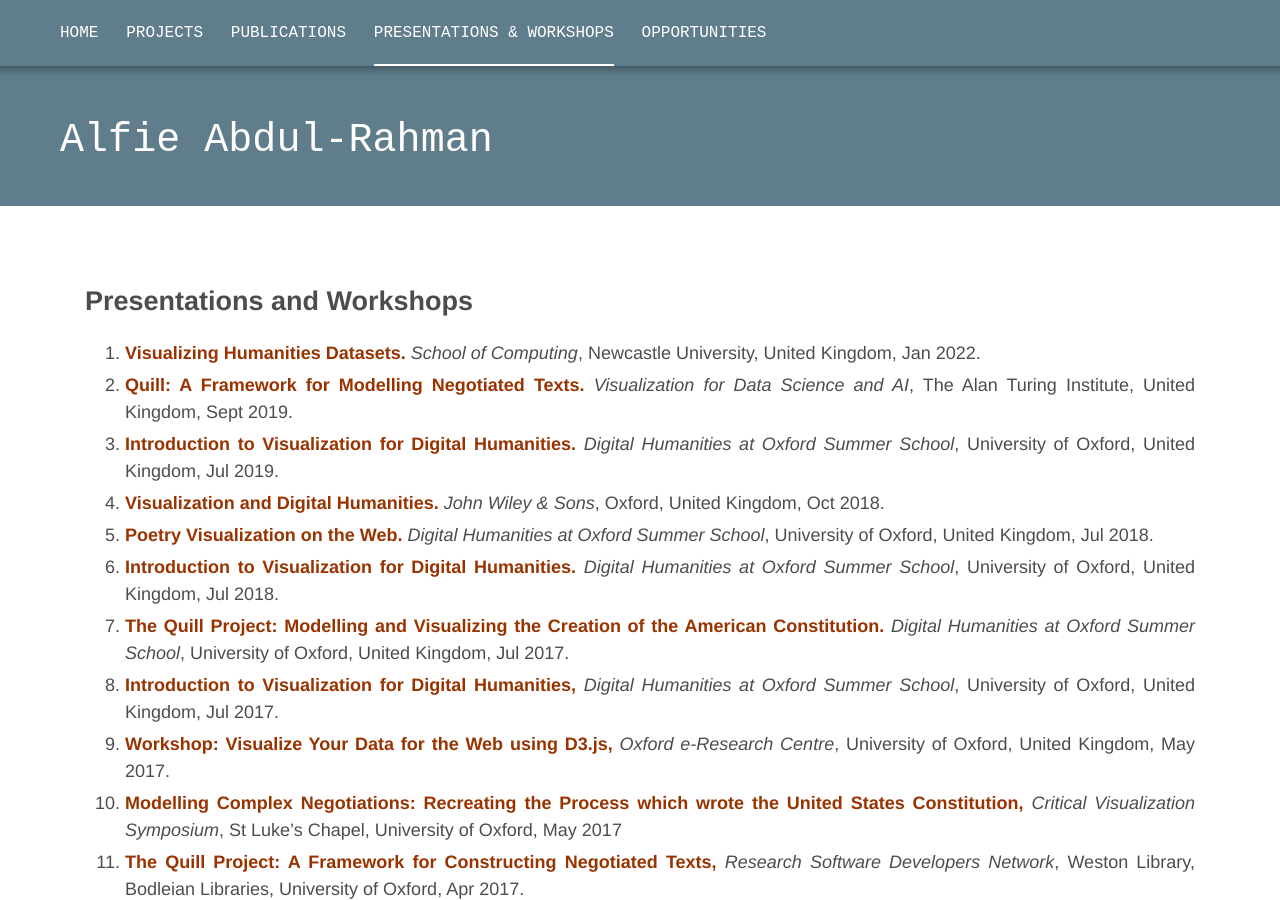
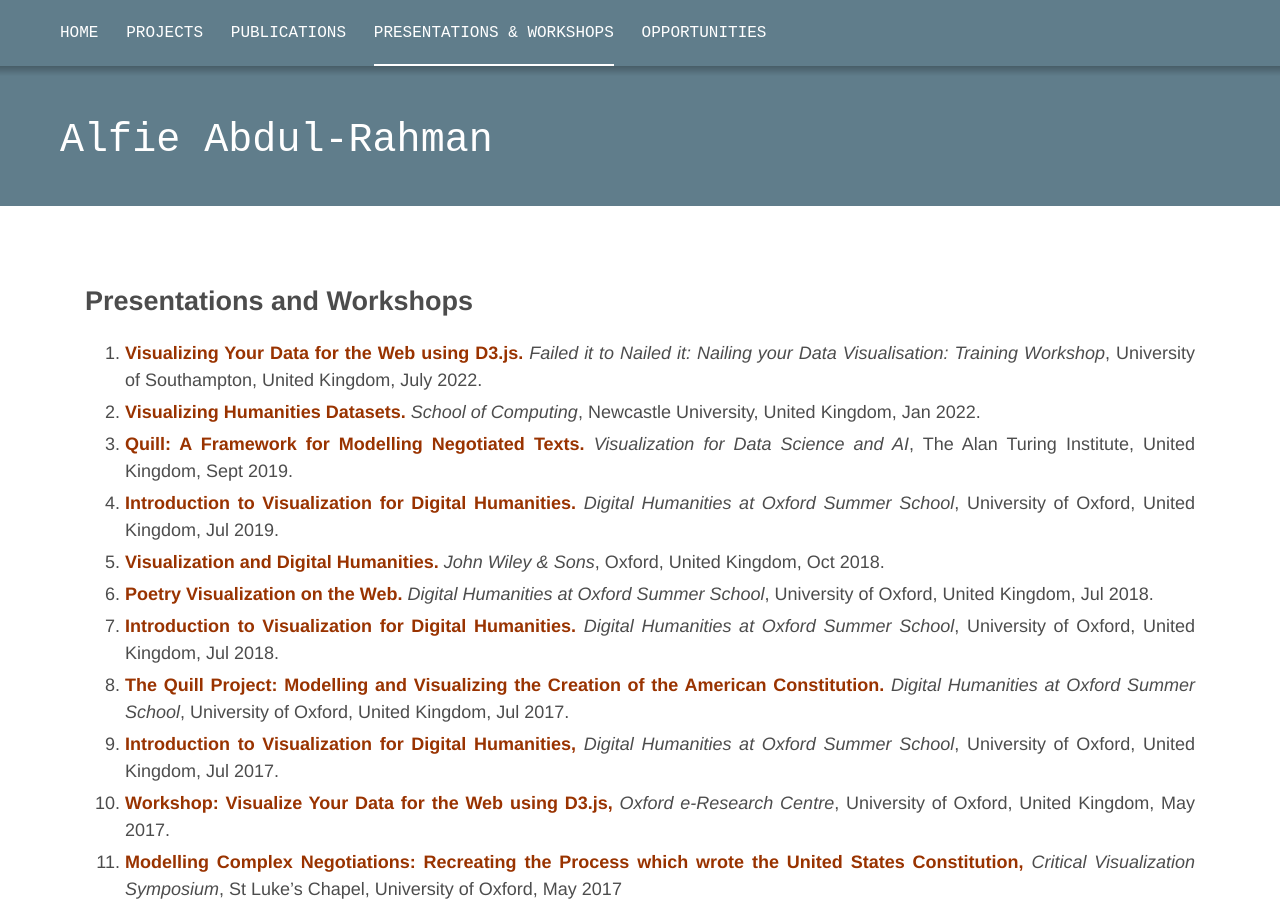
Before and after one commit to alfieabdulrahman/alfieabdulrahman.github.io, a Jekyll site: the page built from _pages/presentations.markdown, in a window 1280 px wide and 900 px high. Built offline with Jekyll 4.4.1, drawn with Linux system fonts in a browser that asks for light colours.

Commit message:
Updated presentation list.

```diff
--- a/_pages/presentations.markdown
+++ b/_pages/presentations.markdown
@@ -6,6 +6,10 @@ permalink: /presentations/
 <h2>Presentations and Workshops</h2>
 
 <ol class="pub-list">
+    <li>
+        <span class="pub-title">Visualizing Your Data for the Web using D3.js.</span>
+        <span class="pub-loc">Failed it to Nailed it: Nailing your Data Visualisation: Training Workshop</span>, University of Southampton, United Kingdom, July 2022.
+    </li>
     <li>
       <span class="pub-title">Visualizing Humanities Datasets.</span>
       <span class="pub-loc">School of Computing</span>, Newcastle University, United Kingdom, Jan 2022.
```
